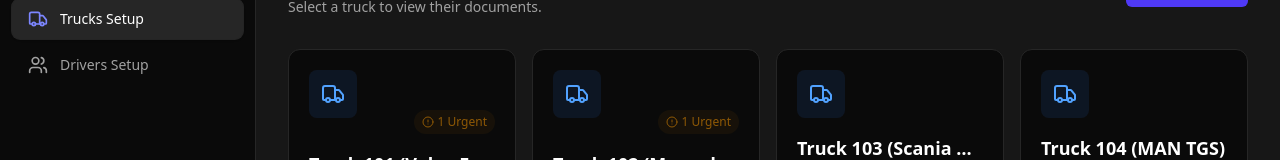
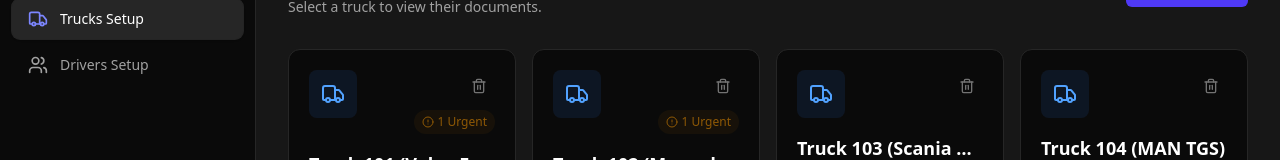
Before and after one commit to softwareO-eng/Al-Fakhiriya1, a React (Vite) app: page / in a window 1280 px wide. Both pictures are taken after a click on the button "Trucks Setup". Shown: the part 135-295 px from the top of the page. Built offline with nearby package versions, Linux system fonts and the light colour scheme.

Commit message:
feat: add delete option to entity details view
Ensure consistent access to entity deletion by adding a delete button in the entity detail view and making the deletion control in the list view permanently visible.

```diff
--- a/src/components/EntitiesView.tsx
+++ b/src/components/EntitiesView.tsx
@@ -106,7 +106,7 @@ export default function EntitiesView({ type, onSelectEntity }: EntitiesViewProps
                         deleteEntity(entity.id);
                       }
                     }}
-                    className="p-2 text-neutral-500 hover:text-rose-500 hover:bg-rose-500/10 rounded-md transition-colors invisible group-hover:visible"
+                    className="p-2 text-neutral-500 hover:text-rose-500 hover:bg-rose-500/10 rounded-md transition-colors"
                     aria-label="Delete Entity"
                   >
                     <Trash2 size={16} />
--- a/src/components/EntityDetailView.tsx
+++ b/src/components/EntityDetailView.tsx
@@ -10,7 +10,7 @@ interface EntityDetailViewProps {
 }
 
 export default function EntityDetailView({ entity, onBack }: EntityDetailViewProps) {
-  const { documents, renewDocument, deleteDocument, addDocument } = useFleet();
+  const { documents, renewDocument, deleteDocument, addDocument, deleteEntity } = useFleet();
   const [isAdding, setIsAdding] = useState(false);
   const [scanProgress, setScanProgress] = useState<{current: number, total: number} | null>(null);
   const fileInputRef = useRef<HTMLInputElement>(null);
@@ -167,7 +167,21 @@ export default function EntityDetailView({ entity, onBack }: EntityDetailViewPro
               {entity.type === 'Truck' ? <Truck size={28} /> : <Users size={28} />}
             </div>
             <div>
-              <h1 className="text-2xl font-bold text-white mb-1">{entity.name}</h1>
+              <div className="flex items-center gap-3">
+                <h1 className="text-2xl font-bold text-white mb-1">{entity.name}</h1>
+                <button
+                  onClick={() => {
+                    if (confirm(`Are you sure you want to delete ${entity.name}? All its documents will also be removed.`)) {
+                      deleteEntity(entity.id);
+                      onBack();
+                    }
+                  }}
+                  className="p-1.5 text-neutral-500 hover:text-rose-500 hover:bg-rose-500/10 rounded transition-colors cursor-pointer"
+                  title={`Delete ${entity.type}`}
+                >
+                  <Trash2 size={18} />
+                </button>
+              </div>
               <span className="text-sm px-2 py-1 bg-neutral-800 text-neutral-300 rounded font-medium">ID: {entity.id}</span>
             </div>
           </div>
```
